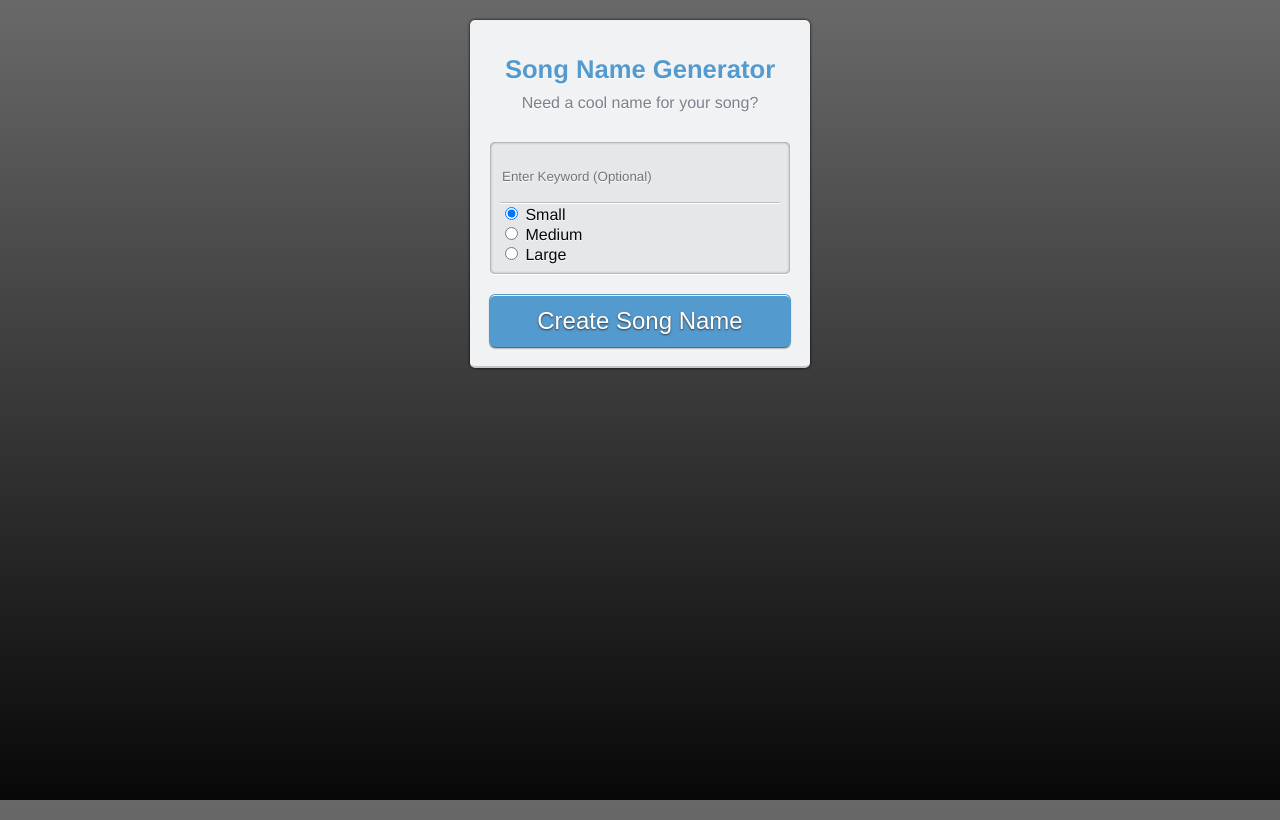
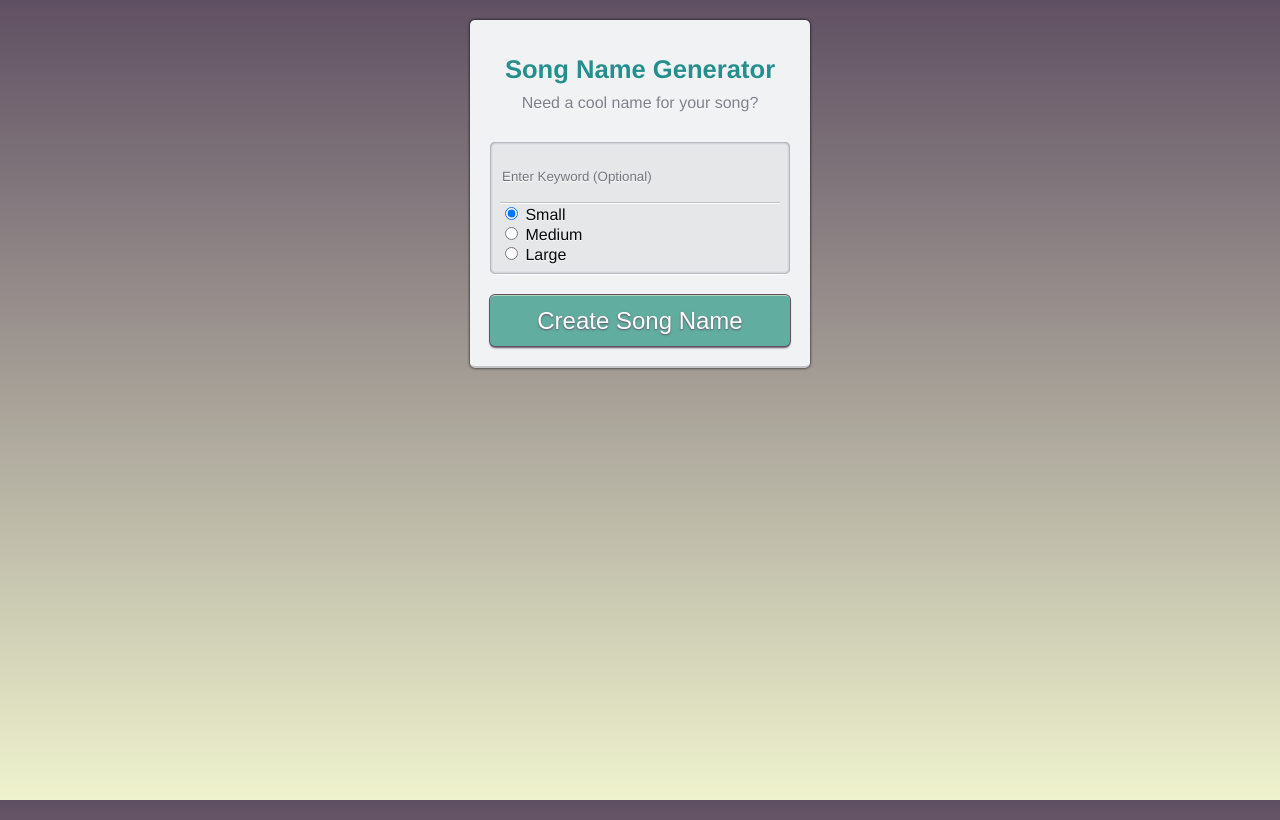
Before and after one commit to pgraci/song-name-generator, a PHP site: page / in a window 1280 px wide. Run offline with PHP 8.4, Linux system fonts and the light colour scheme; some libraries are stand-ins or nearby versions.

Commit message:
one more pallette chagne

```diff
--- a/css/song-name-generator.css
+++ b/css/song-name-generator.css
@@ -5,7 +5,7 @@ html{
 }
 
 body{
-  background: linear-gradient(to bottom, rgba(105,105,105,1) 0%,rgba(8,8,8,1) 100%);
+  background: linear-gradient(to bottom, rgba(96,80,99,1) 0%,rgba(239,243,205,1) 100%);
   font-family: 'Helvetica', Arial;
   font-size: 1em;
   min-height: 100%;
@@ -35,7 +35,7 @@ h1{
   font-size: 1.6em;
   margin-top: 30px;
   margin-bottom: 10px;
-  color: #539ACE;
+  color: #248F8D;
 }
 p{
   font-family:'Helvetica Neue';
@@ -91,21 +91,21 @@ button{
   display: block;
   width: 100%;
   line-height: 2em;
-  background: rgba(83,154,206,1);
+  background: rgba(97,173,160,1);
   border-radius: 5px;
   border:0;
-  border-top: 1px solid #E1F7FF;
-  box-shadow: 0 0 0 1px #539ACE, 0 2px 2px #373737;
+  border-top: 1px solid #B2D5BA;
+  box-shadow: 0 0 0 1px #605063, 0 2px 2px #605063;
   color: #FFFFFF;
   font-size: 1.5em;
-  text-shadow: 0 1px 2px #373737;
+  text-shadow: 0 1px 2px #605063;
 }
 button:hover{
- background: linear-gradient(to bottom, rgba(161,220,255,1) 0%,rgba(83,154,206,1) 100%);
+ background: linear-gradient(to bottom, rgba(97,173,160,1) 0%,rgba(36,143,141,1) 100%);
 }
 button:active{
   box-shadow: inset 0 0 5px #000;
-  background: linear-gradient(to bottom, rgba(83,154,206,1) 0%,rgba(161,220,255,1) 100%);
+  background: linear-gradient(to bottom, rgba(36,143,141,1) 0%,rgba(97,173,160,1) 100%);
 }
 #new-song-name {
   margin-top: 10px;
```
Also changed, not shown: song-name-generator.php (+1 -1 lines).
